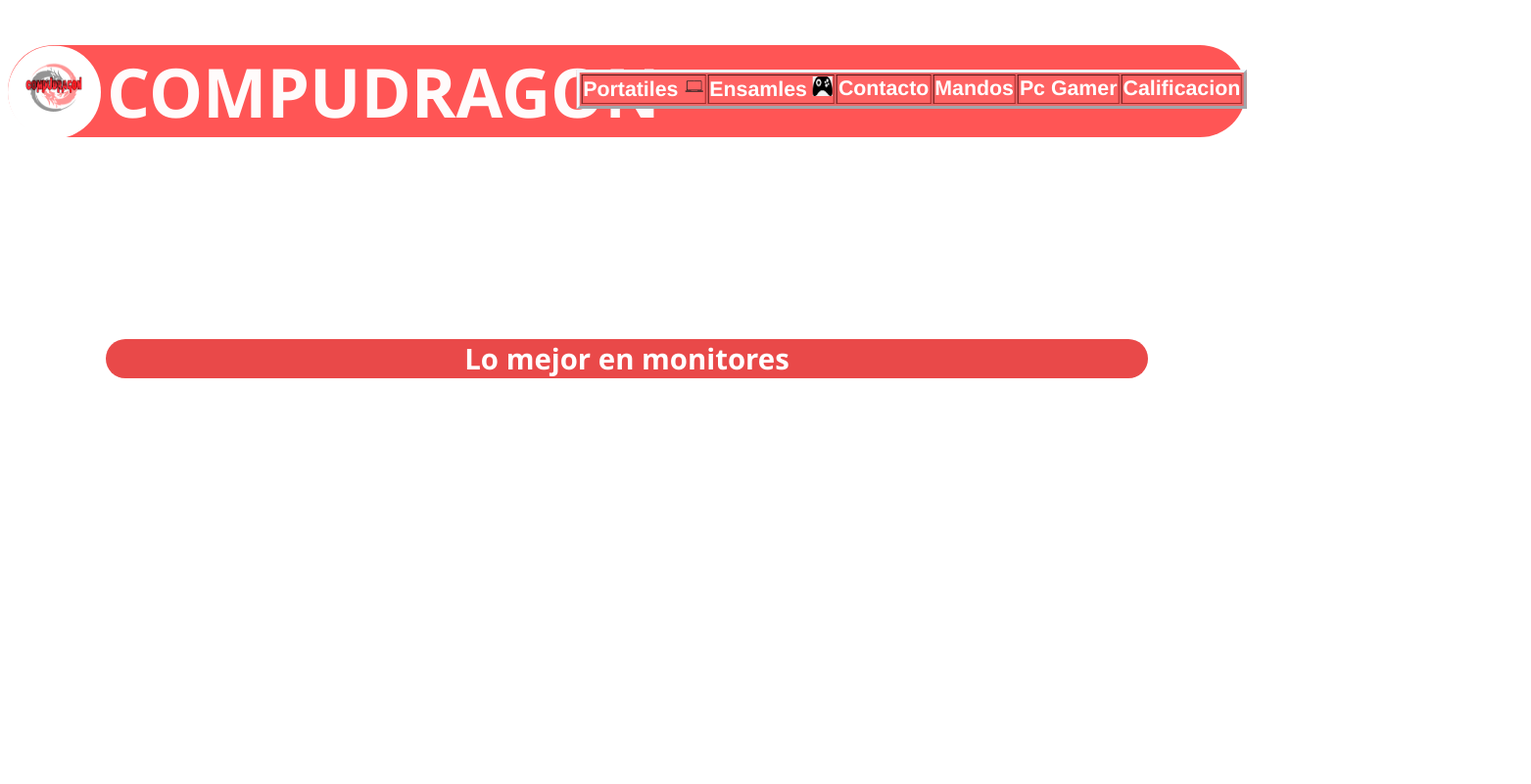
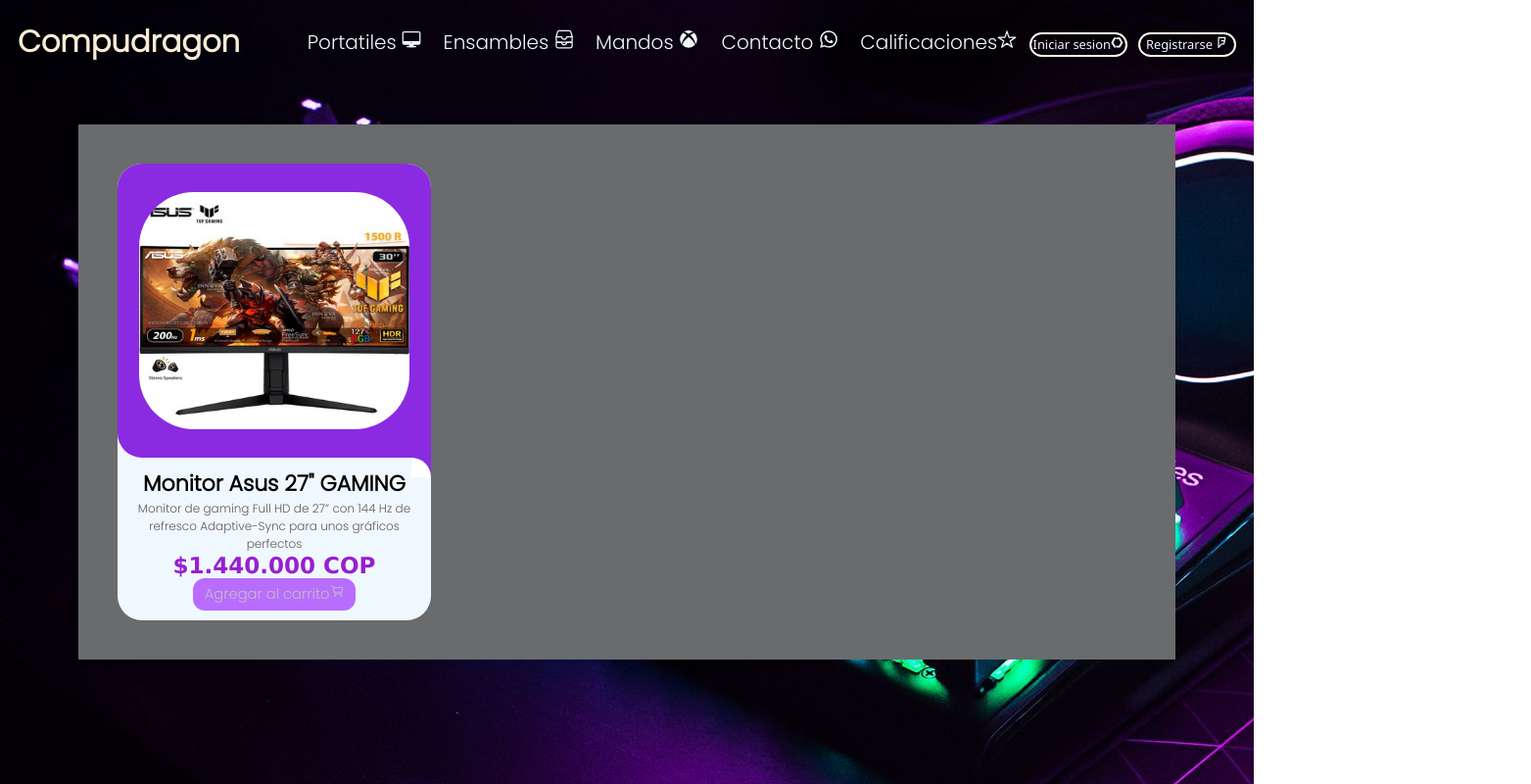
Before and after one commit to javierquinterocl/compudragon, a plain HTML site: page index.html in a window 1280 px wide. Shown: the whole page at 98% size, 1563 px wide, since content can reach past the window. Drawn offline with nearby package versions, Linux system fonts and the light colour scheme.

Commit message:
update 1.0

```diff
--- a/css/style.css
+++ b/css/style.css
@@ -1,99 +1,188 @@
-body{
-    background-color: rgb(255, 255, 255);
+@import url('https://fonts.googleapis.com/css2?family=Poppins:wght@300&display=swap');
+
+* {
+    margin: 0;
+    padding: 0;
+    box-sizing: border-box;
+    font-family: 'Poppins', sans-serif;
+}
+body {
+    display: flex;
+    justify-content: center;
+    align-items: center;
+    min-height: 100vh;
+
+    background: url('/img/desktop-1920x1080.jpg') no-repeat;
+}
+
+header {
+position: fixed;
+top: 0;
+left: 0;
+width: 100%;
+padding: 20px 18px;
+background: transparent;
+display: flex;
+justify-content: space-between;
+align-items: center;
+z-index: 20;
+}
+.til{
+    font-size: 23pt;
+    color: antiquewhite;
+    user-select: none;
+}
+.navigate a {
+    position: relative;
+    font-size: 15pt;
+    color: aliceblue;
+    text-decoration: none;
+    font-weight: 500;
+    margin-left: 18px;
+
+}
+.navigate .enviar {
+    width: 100px;
+    height: 25px;
+    background: transparent;
+    border: 2px solid floralwhite;
+    outline: none;
+    border-radius: 20px;
+    cursor: pointer;
+    font-size: 0.8em;
+    color: aliceblue;
     font-family: 'Segoe UI', Tahoma, Geneva, Verdana, sans-serif;
+    font-weight: 500;
+    margin-left: 7px;
+    transition: .5s;
+}
+ .navigate .enviar:hover{
+background-color: rgb(238, 207, 207);
+color: black;
+ }
+.navigate a::after{
+    content: "  ";
+    position:absolute;
+    width: 100%;
+    height: 3px;
+    background-color: aliceblue;
+    border-radius: 26px;
+
+    left: 0px;
+    bottom: -5px;
+    transform: scaleX(0);
+}
+.navigate a:hover::after{
+    transition: transform.5s;
+    background-color: aliceblue;
+    transform: scaleX(1);
+}
+.cardimag{
+    position: relative;
+    height: 280px;
+    width: 260px;
+
+    border-radius: 30px;
+
+    padding: 3px 6px;
+    cursor: pointer;
+
+}
+.cardimag .comp{
+    width: 124%;
+    height: 100%;
+    border: none;
+    border-radius: 72px;
+   padding: 16px 16px;
+    transition: all 0.3s ease;
 
 }
 
-h2{
+.comp:hover{
+    width: 128%;
+    height: 103%;
+
+}
+.card{
+    width: 320px;
+    border-radius: 25px;
+    background-color: aliceblue;
+}
+
+.slidecon{
+   max-width: 1120px;
+   width: 100%;
+
+   background-color: rgb(105, 107, 109);
+   padding: 40px 0;
+}
+.slidecontent{
+    margin: 0 40px;
+}
+.carruselcon{
+    display: flex;
+    flex-direction: column;
+    align-items: center;
+    padding: 10px 14px;
+}
+.product{
+    font-size: 22px;
+    color: rgb(0, 0, 0);
+}
+.detalle{
+    font-size: 12px;
+    color: rgb(94, 90, 90);
     text-align: center;
-    color: rgb(255, 255, 255);
-    font-size: 22pt;
+}
+.precio{
+    font-size: 23px ;
+    color: rgb(151, 31, 207);
+    font-family: 'Lucida Sans', 'Lucida Sans Regular', 'Lucida Grande', 'Lucida Sans Unicode', Geneva, Verdana, sans-serif;
+
+}
+.image{
+    row-gap: 5px;
+    position: relative;
+   padding: 10px 0;
 
 }
 
-.Logo{
-  text-align: justify;
-  top: 80px;
-  bottom:0px ;
-
+.comprar{
+transition:  .5s;
+border: none;
+border-radius: 12px;
+font-size: 11pt;
+background-color: rgb(185, 109, 255);
+color: rgb(192, 192, 192);
+padding: 6px 12px;
+cursor: pointer;
+transform: translateX(-0,9%);
 }
-#image{
-    width: 95px;
-    display: flex;
-    height: 95px;
+.comprar:hover{
+    background-color: rgb(159, 57, 255);
+    color: rgb(255, 255, 255);
+    font-size: 12pt;
+}
+.overlay{
+    position: absolute;
+    left: 0;
+    background-color: blueviolet;
+    top: 0;
+    height: 100%;
+    width: 100%;
+    border-radius: 25px 25px 0 25px;
+}
+.overlay::before,
+.overlay::after{
+    content: "";
+    position: absolute;
+    right: 0;
+    bottom: -20px;
+    width: 20px;
+    height: 20px;
+    background-color: blueviolet;
+}
+.overlay::after{
+    border-radius: 0 25px 0 0;
     background-color: rgb(255, 255, 255);
-    border-radius: 100%;
-    border-color: brown;
-    transform: translateY(-190%);
-    transition: background-color 0.9s ease-in-out;
 }
-
-#image:hover{
-    background-color: rgb(243, 15, 15);
-
-}
-
-.Titulo{
-    font-family: 'Segoe UI', Tahoma, Geneva, Verdana, sans-serif;
-    color: rgb(255, 251, 251);
-    background-color: rgb(255, 85, 85);
-    font-size: 26pt;
-
-    border-radius: 200px;
-
-}
-#jo{
-    transform: translateX(8%);
-}
-.Monitores{
-    background-color: rgb(233, 73, 73);
-    border-radius: 240px;
-    margin-left: 100px;
-    margin-right: 100px;
-
-}
-#categoria1{
-       font-family: 'Trebuchet MS', 'Lucida Sans Unicode', 'Lucida Grande', 'Lucida Sans', Arial, sans-serif;
-       color: rgb(255, 255, 255);
-       font-size: 16pt;
-       text-align: center;
-       right: 18px;
-       left: 200px;
-
-}
-.table{
-    transform: translateY(-290%);
-    background-color: rgb(233, 103, 103);
-    border-color: aliceblue;
-
-}
-
-#categoria1{
-    font-family: 'Franklin Gothic Medium', 'Arial Narrow', Arial, sans-serif;
-    background-color: rgb(255, 99, 99);
-    transition: background-color 0.5s ease-in-out;
-    transition: color 0.5s ease-in-out;
-    border-color: brown;
-
-}
-#categoria1:hover{
-    background-color: rgb(240, 224, 224);
-    color: rgb(36, 36, 36);
-}
-.vne{
-    display: grid;
-    place-content: center;
-    transform: translateX(23%);
-}
-.container{
-    display: flex;
-    width: 500px;
-    height: 500px;
-    background-color: blue;
-    border-radius: 50%;
-    transition: background-color 0.7s ease-in-out;
-}
-.container:hover{
-    background-color: blueviolet;
-
-}
--- a/index.html
+++ b/index.html
@@ -8,34 +8,47 @@
     <title>Compudragon</title>
 
 </head>
-<header>
-    <div class="Logo">
-        <div class="Titulo">
-            <h1 id="jo">COMPUDRAGON</h1>
+<body>
+    <header>
+        <h1 class="til">Compudragon</h1>
+
+            <nav class="navigate">
+               <a href="#">Portatiles <ion-icon name="desktop-outline"></ion-icon></a>
+               <a href="#">Ensambles <ion-icon name="file-tray-stacked-outline"></ion-icon></a>
+               <a href="#">Mandos <ion-icon name="logo-xbox"></ion-icon> </a>
+               <a href="#">Contacto <ion-icon name="logo-whatsapp"></ion-icon></a>
+               <a href="#">Calificaciones<ion-icon name="star-outline"></ion-icon> </a>
+               <button class="enviar">Iniciar sesion<ion-icon name="logo-web-component"></ion-icon> </button>
+               <button  class="enviar">Registrarse <ion-icon name="logo-foursquare"></ion-icon></button>
+            </nav>
+
+    </header>
+
+    <div class="slidecon">
+        <div class="slidecontent">
+            <div class="wrapper">
+                 <div class="card">
+                        <div class="image">
+                            <span class="overlay"></span>
+                            <div class="cardimag">
+                                <img src="/img/2ec93c309a8c8a7421aa023305dc99f2-product.jpg" class="comp">
+                            </div>
+                        </div>
+                        <div class="carruselcon">
+                            <h2 class="product">Monitor Asus  27" GAMING</h2>
+                            <p class="detalle">Monitor de gaming Full HD de 27” con 144 Hz de refresco Adaptive-Sync para unos gráficos perfectos</p>
+                            <h3 class="precio">$1.440.000 COP</h3>
+                            <button class="comprar">Agregar al carrito<ion-icon name="cart-outline"></ion-icon> </button>
+                        </div>
+                 </div>
+
+            </div>
 
         </div>
-        <div class="vne">
-            <table border="3" class="table">
-                <thead >
-                   <tr>
-                       <th id="categoria1">Portatiles <picture><img src="/img/934008c8466ce089e15947cec0a7c61d-portatil-plano-icono-portatil.png" width="20px" height="20px"></picture></th>
-                       <th id="categoria1" >Ensamles <picture><img src="/img/png-transparent-xbox-360-controller-black-white-game-controllers-video-game-game-control-game-black-white-logo.png" width="20px" height="20px"></picture></th>
-                       <th id="categoria1">Contacto</th>
-                       <th id="categoria1">Mandos</th>
-                       <th id="categoria1">Pc Gamer</th>
-                       <th id="categoria1">Calificacion</th>
-                   </tr>
-                </thead id="categoria1" >
-              </table>
-        </div>
-        <img src="img/1678478227694.png" id="image">
-</header>
-<body>
-    <div class="Monitores">
-        <h2 >Lo mejor en monitores</h2>
     </div>
 
-
+    <script type="module" src="https://unpkg.com/ionicons@7.1.0/dist/ionicons/ionicons.esm.js"></script>
+    <script nomodule src="https://unpkg.com/ionicons@7.1.0/dist/ionicons/ionicons.js"></script>
 
 </body>
 </html>
```
Also changed, not shown: img/004-habitacion-gamer-azul-oscuro-1024x648.jpg (added), img/2ec93c309a8c8a7421aa023305dc99f2-product.jpg (added), img/2f6e9f0eaf3f797337e96a1dcb69b401-product.jpg (added), img/2x.jpg (added), img/81rPqL0nNEL._AC_SX466_.jpg (added), img/desktop-1920x1080.jpg (added), img/wallpaperbetter.jpg (added).
